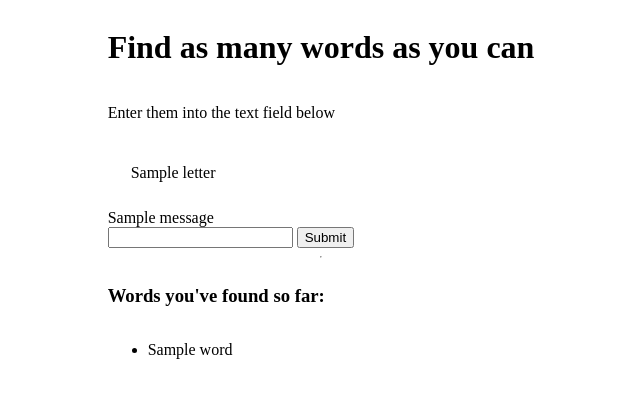
After one commit to dmcconeghy/dmcconeghy.github.io, a Flask app: template flask/flask-boggle/templates/boggle.html in a window 1280 px wide. The commit adds this page. Shown: the top 398 px of the page, without its empty margins (319-959 px from the left). Run offline with Flask 2, Linux system fonts and the light colour scheme; the template is opened without the code that fills it: most values are stand-ins (such as "Sample title", 1, 10 or a date in 2020); one stand-in notice (Sample message) is shown; parts of the project's set-up code (start-up, migrations or seed data) failed here and were passed over.

Commit message:
Updates template logic, centers styling

```diff
--- a/flask/flask-boggle/app.py
+++ b/flask/flask-boggle/app.py
@@ -1,17 +1,56 @@
 from boggle import Boggle
-from flask import Flask, render_template, session
+from flask import Flask, render_template, request, session, flash
 from flask_debugtoolbar import DebugToolbarExtension
 
 app = Flask(__name__)
 
 app.config['SECRET_KEY'] = "daves-boggle"
+app.config['DEBUG_TB_INTERCEPT_REDIRECTS'] = False
 
 debug = DebugToolbarExtension(app)
 
 boggle_game = Boggle()
+BOARD = "board"
+ANSWERS = "answers"
 
 @app.route("/")
-def start_page():
-    """ User begins boggle game"""
+def home_page():
+    """ User selects start to start a boggle game"""
 
     return render_template("start.html")
+
+@app.route("/boggle", methods=["POST"])
+def boggle_start():
+    """ Boggle board appears"""
+
+    board = boggle_game.make_board()
+    session[BOARD] = board
+
+    return render_template("boggle.html", board=board)
+
+@app.route("/submission", methods=["POST"])
+def submission_handler():
+    """This collects the answer & checks its validity
+        If valid, it then appends the words found list.
+        Then it scrubs the text form and awaits a new submission
+    """
+    #get the answers list
+    answers = session[ANSWERS]
+
+    #get the answer
+    answer = request.form['submit_word']
+
+    #check if valid word and append or reject
+    if boggle_game.check_valid_word(answer):
+        answers.append(answer)
+        flash(f"Great! We added that word to your list.")
+    else :
+        flash(f"Sorry, that isn't a valid word.")
+
+    # Get the board from the session to re-pass on load
+    board = session[BOARD]
+
+
+    return render_template("boggle.html",
+                            board=board,
+                            )
--- /dev/null
+++ b/flask/flask-boggle/static/styles.css
@@ -0,0 +1,15 @@
+#main {
+    display: grid;
+    justify-content: center;
+    align-items: center;
+    margin: 0 auto;
+}
+
+table {
+    padding: 20px;
+}
+
+td {
+    width: 25px;
+    height: 25px
+}
--- /dev/null
+++ b/flask/flask-boggle/templates/boggle.html
@@ -0,0 +1,44 @@
+{% extends 'base.html' %}
+
+{% block title %} BOGGLE {% endblock %}}
+
+{% block content %}
+
+<h1>Find as many words as you can</h1>
+
+<p>Enter them into the text field below</p>
+
+<table>
+    {% for row in board %}
+        <tr>
+            {% for letter in row %}
+            <td>{{letter}}</td>
+            {% endfor %}
+        </tr>
+
+    {% endfor %}
+</table>
+
+{% for msg in get_flashed_messages() %}
+
+    {{ msg }}
+
+{% endfor %}
+
+
+<form action="/submission" method="POST">
+    <input name="submit_word" type="text"/>
+  <button>Submit</button>
+</form>
+
+<hr>
+<h3>Words you've found so far: </h3>
+<ul>
+    {% for word in answers %}
+    <li>
+        {{word}}
+    </li>
+    {% endfor %}
+</ul>
+
+{% endblock %}
--- a/flask/flask-boggle/templates/start.html
+++ b/flask/flask-boggle/templates/start.html
@@ -9,7 +9,7 @@
   Enter them into the text field
 </p>
 
-<form action="/start" method="POST">
+<form action="/boggle" method="POST">
   <button>Start!</button>
 </form>
 
```
Also changed, not shown: flask/flask-boggle/test.py (line endings or trailing spaces).
